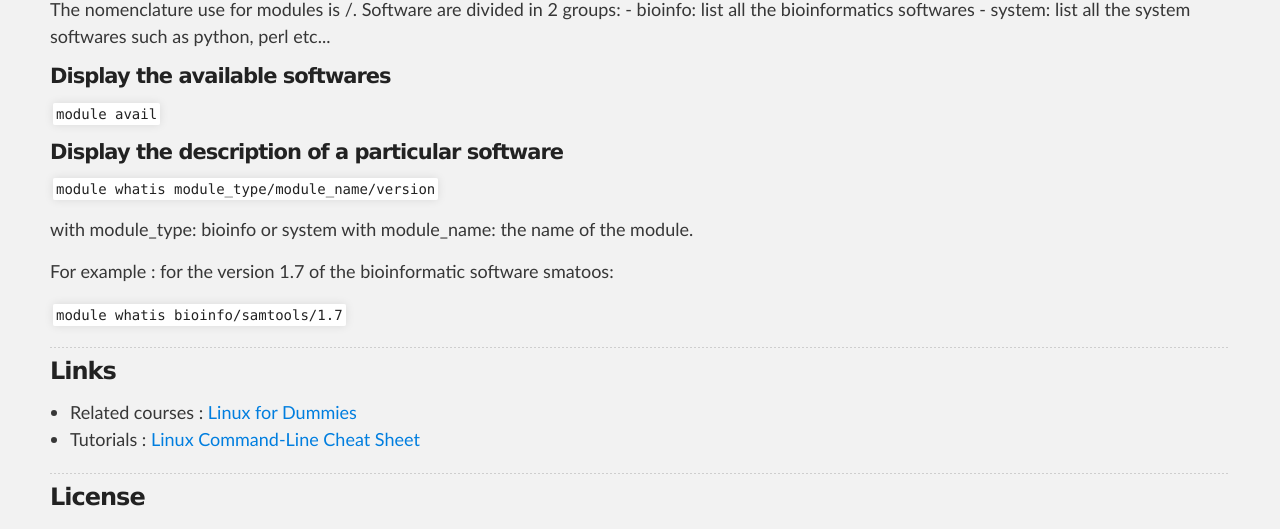
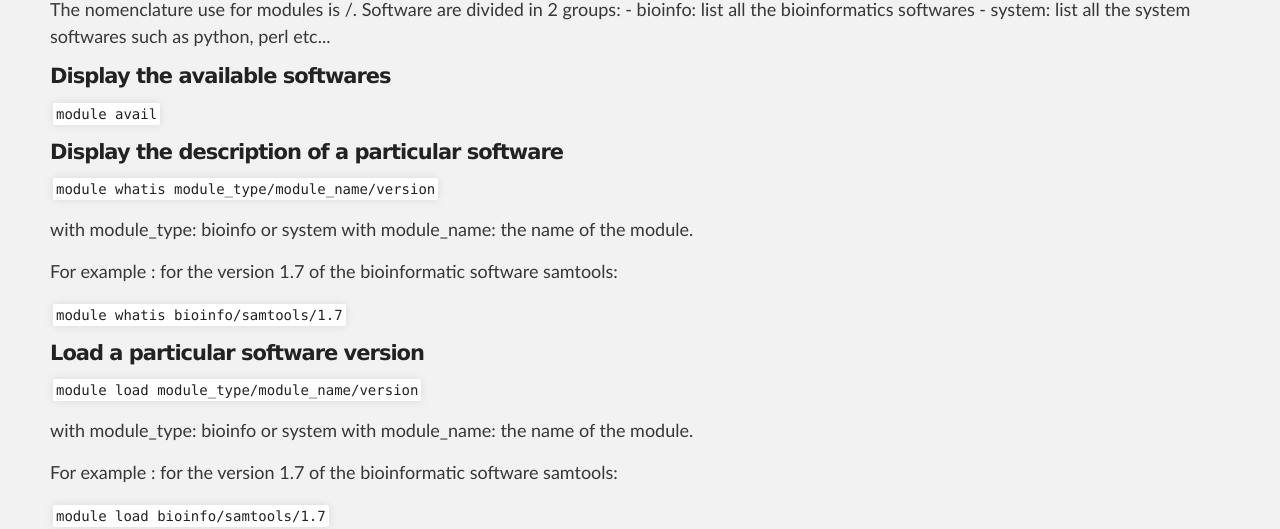
Before and after one commit to SouthGreenPlatform/trainings, a Jekyll site: the page built from _pages/hpc/hpchowto.md, in a window 1280 px wide and 1400 px high, scrolled down 3201 px, cut to the strip 0-529 px from the top of the window. Built offline with Jekyll 4.4.1, drawn with Linux system fonts in a browser that asks for light colours; nearby versions of some CDN libraries; some of the changed text lies outside the part shown.

Commit message:
Update hpchowto.md

```diff
--- a/_pages/hpc/hpchowto.md
+++ b/_pages/hpc/hpchowto.md
@@ -129,9 +129,42 @@
 with module_type: bioinfo or system
 with module_name: the name of the module.
 
-For example : for the version 1.7 of the bioinformatic software smatoos:
+For example : for the version 1.7 of the bioinformatic software samtools:
 
 `module whatis bioinfo/samtools/1.7`
+
+#### Load a particular software version
+
+`module load module_type/module_name/version`
+
+with module_type: bioinfo or system
+with module_name: the name of the module.
+
+For example : for the version 1.7 of the bioinformatic software samtools:
+
+`module load bioinfo/samtools/1.7`
+
+#### Unload a particular software version
+
+`module unload module_type/module_name/version`
+
+with module_type: bioinfo or system
+with module_name: the name of the module.
+
+For example : for the version 1.7 of the bioinformatic software samtools:
+
+`module unload bioinfo/samtools/1.7`
+
+#### Display all the modules loaded
+
+`module list`
+
+#### unload all the modules loaded
+
+`module unload`
+
+
+
 
 
 -----------------------
```
Also changed, not shown: other parts of _pages/hpc/hpchowto.md (+2 -2 lines).
